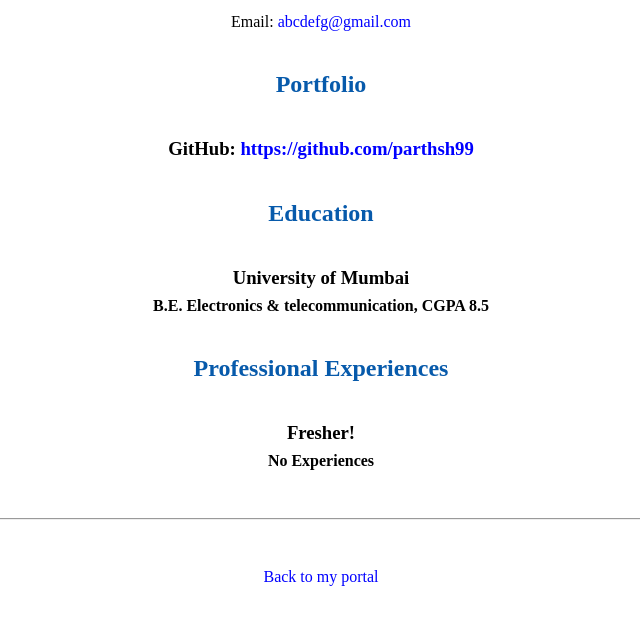
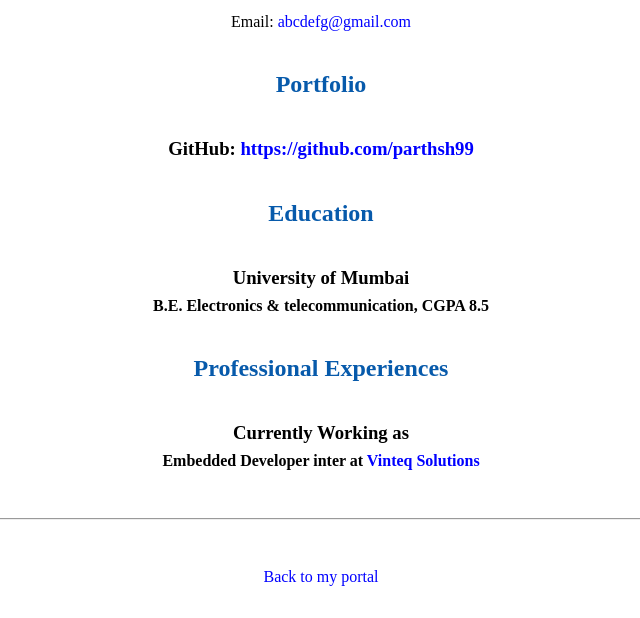
Before and after one commit to parthsh99/parthshindePORTAL.github.io, a plain HTML site: page resume.html in a window 1280 px wide. Shown: the part 508-1126 px from the top of the page, without its empty margins (319-959 px from the left). Drawn offline with Linux system fonts and the light colour scheme.

Commit message:
Update resume.html

```diff
--- a/resume.html
+++ b/resume.html
@@ -35,8 +35,8 @@
 
     <h2>Professional Experiences</h2>
 
-    <h3>Fresher! </h3>
-    <h4>No Experiences</h4>
+    <h3> Currently Working as </h3>
+    <h4>Embedded Developer inter at <a href="https://vinteq.in/">Vinteq Solutions</a> </h4>
   </body>
 
   <footer>
```
